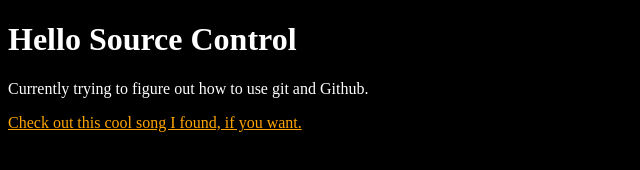
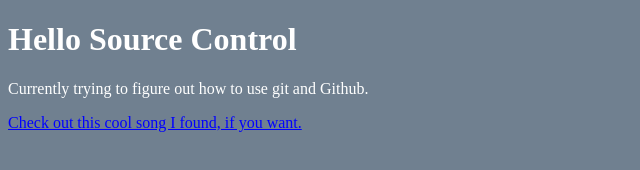
Before and after one commit to ScarlandianProgrammer/CPW204-HelloSourceControl, a plain HTML site: page index.html in a window 1280 px wide. Shown: the whole page, without its empty margins (0-640 px from the left). Drawn offline with Linux system fonts and the light colour scheme.

Commit message:
changed the color theme for the website a little

```diff
--- a/style.css
+++ b/style.css
@@ -1,9 +1,9 @@
 body {
-    background-color: black;
+    background-color: slategray;
 }
 h1, p {
     color: white;
 }
 a {
-    color: orange;
+    color: blue;
 }
```
